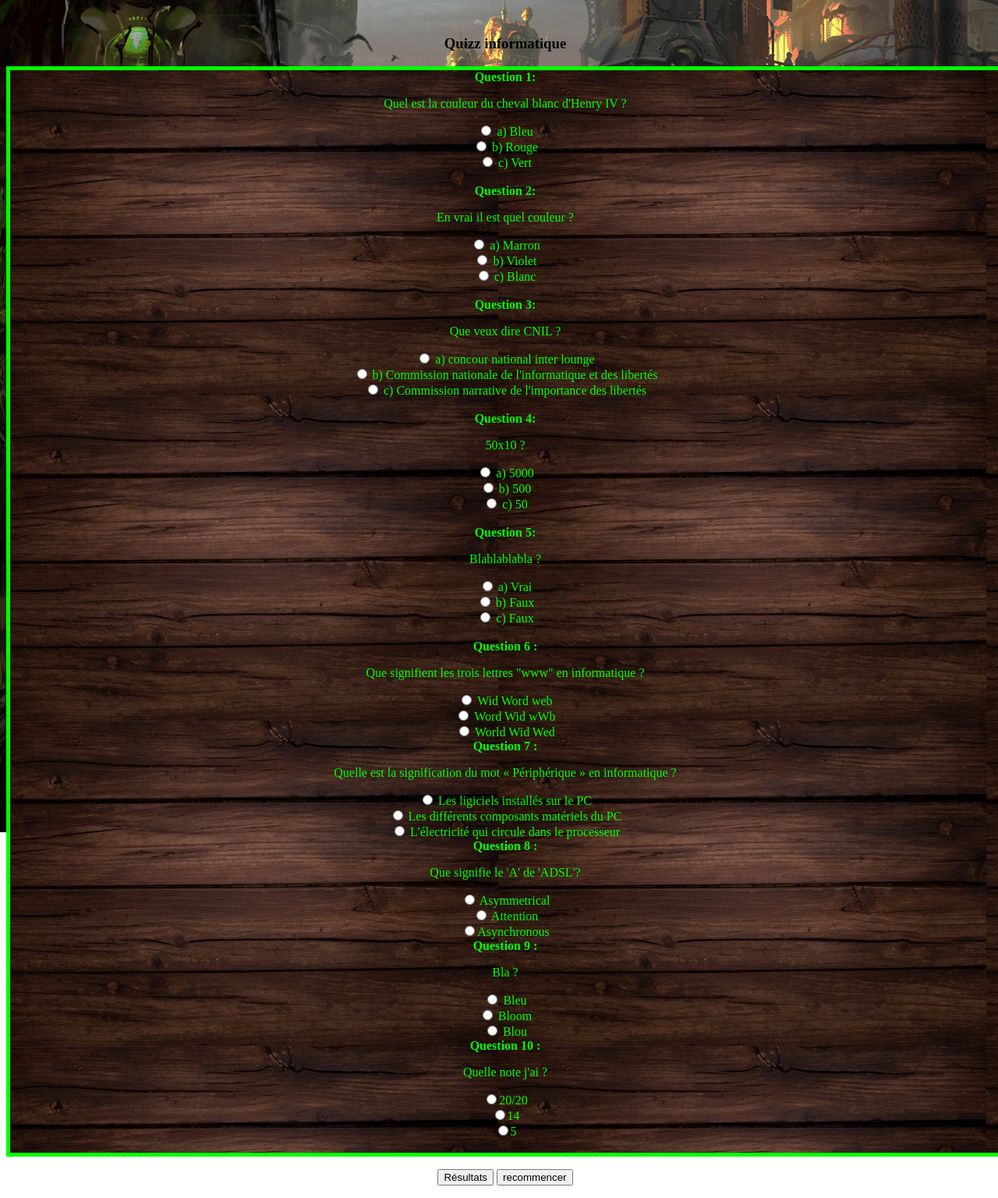
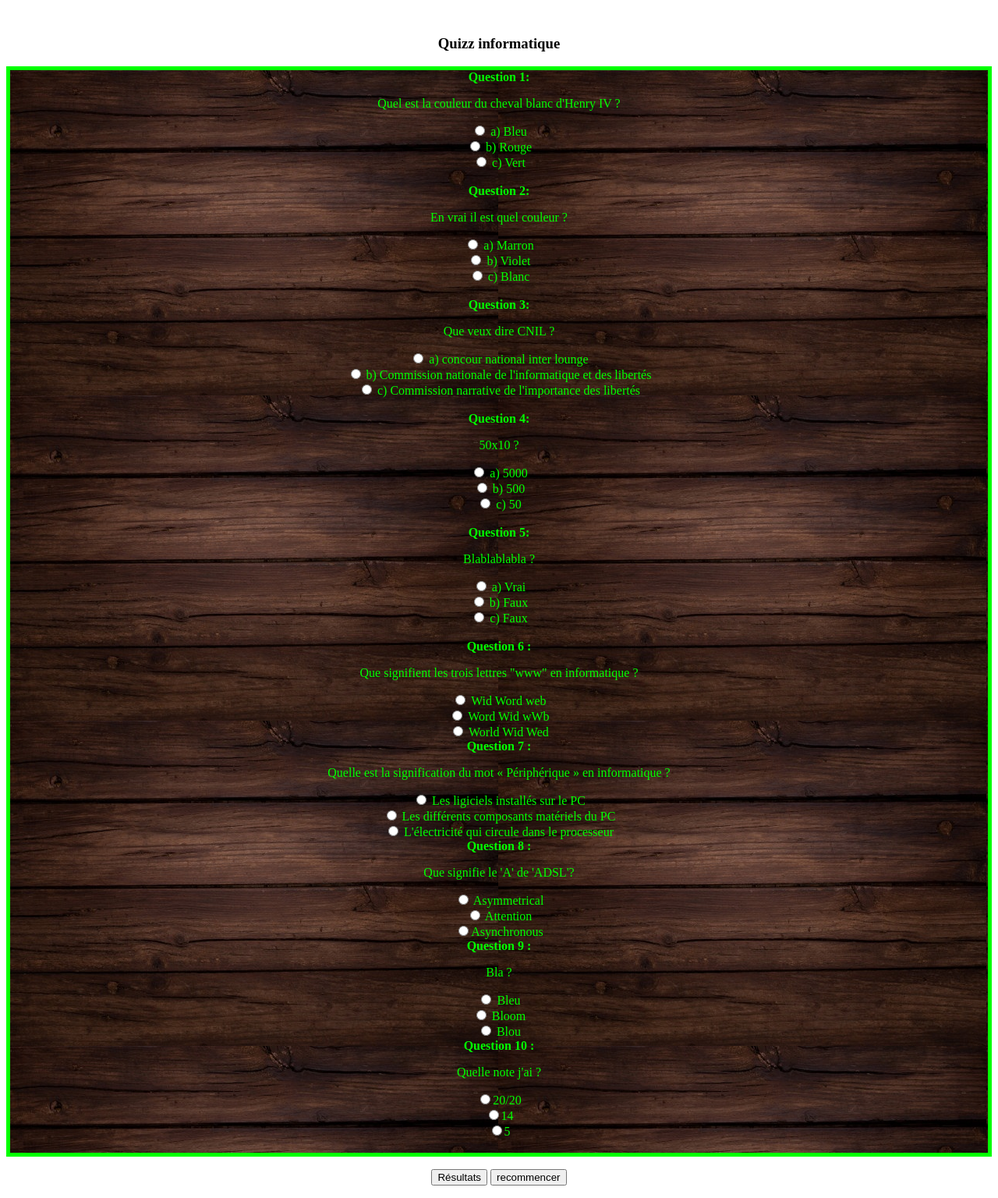
Before and after one commit to Aurelienok/Aurelienok, a PHP site: page /Questionnaire/index.html in a window 1280 px wide. Shown: the whole page at 78% size. Run offline with PHP 8.4, Linux system fonts and the light colour scheme.

Commit message:
Update css.css

```diff
--- a/Questionnaire/css.css
+++ b/Questionnaire/css.css
@@ -8,9 +8,3 @@
   border: 5px solid rgb(0, 255, 0);
   background-image: url(bois.jpg);
 }
-body
-{
-background-image:url(zoaun.jpg);
-background-repeat: no-repeat;
-width: 100%;
-}
```
